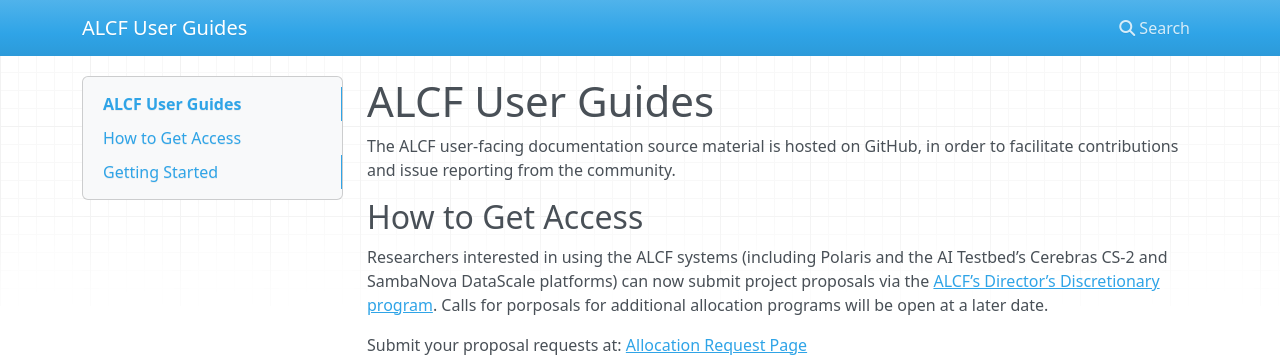
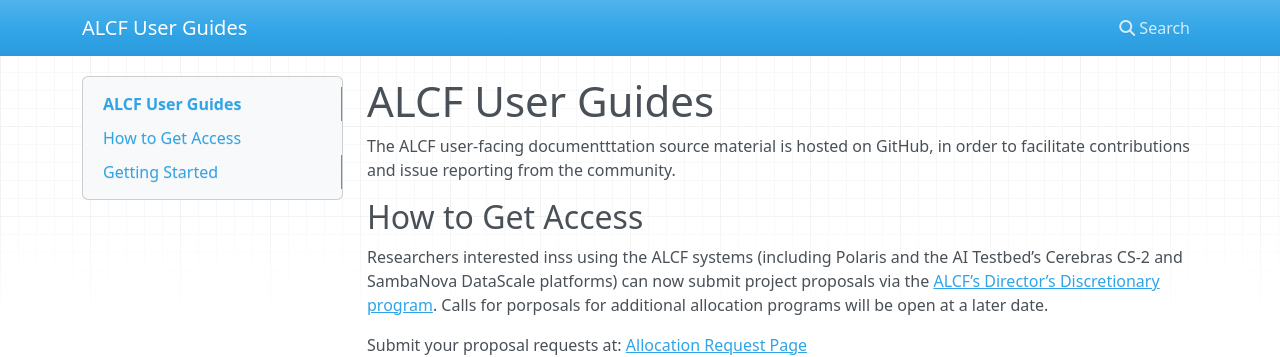
Before and after one commit to keceli/test_markdown_proofread, an MkDocs documentation site: the page built from docs/index.md, in a window 1280 px wide. Shown: the top 357 px of the page. Built offline with MkDocs 1.6.1, drawn with Linux system fonts in a browser that asks for light colours; nearby versions of some CDN libraries.

Commit message:
Add typos

```diff
--- a/docs/index.md
+++ b/docs/index.md
@@ -1,9 +1,9 @@
 # ALCF User Guides
-The ALCF user-facing documentation source material is hosted on GitHub, in order to facilitate contributions and issue reporting from the community.
+The ALCF user-facing documentttation source material is hosted on GitHub, in order to facilitate contributions and issue reporting from the community.
 
 
 ## How to Get Access
-Researchers interested in using the ALCF systems (including Polaris and the AI Testbed’s Cerebras CS-2 and SambaNova DataScale platforms) can now submit project proposals via the [ALCF’s Director’s Discretionary program](https://www.alcf.anl.gov/science/directors-discretionary-allocation-program). Calls for porposals for additional allocation programs will be open at a later date.
+Researchers interested inss using the ALCF systems (including Polaris and the AI Testbed’s Cerebras CS-2 and SambaNova DataScale platforms) can now submit project proposals via the [ALCF’s Director’s Discretionary program](https://www.alcf.anl.gov/science/directors-discretionary-allocation-program). Calls for porposals for additional allocation programs will be open at a later date.
 
 Submit your proposal requests at: [Allocation Request Page](https://www.alcf.anl.gov/science/directors-discretionary-allocation-program)
 
```
